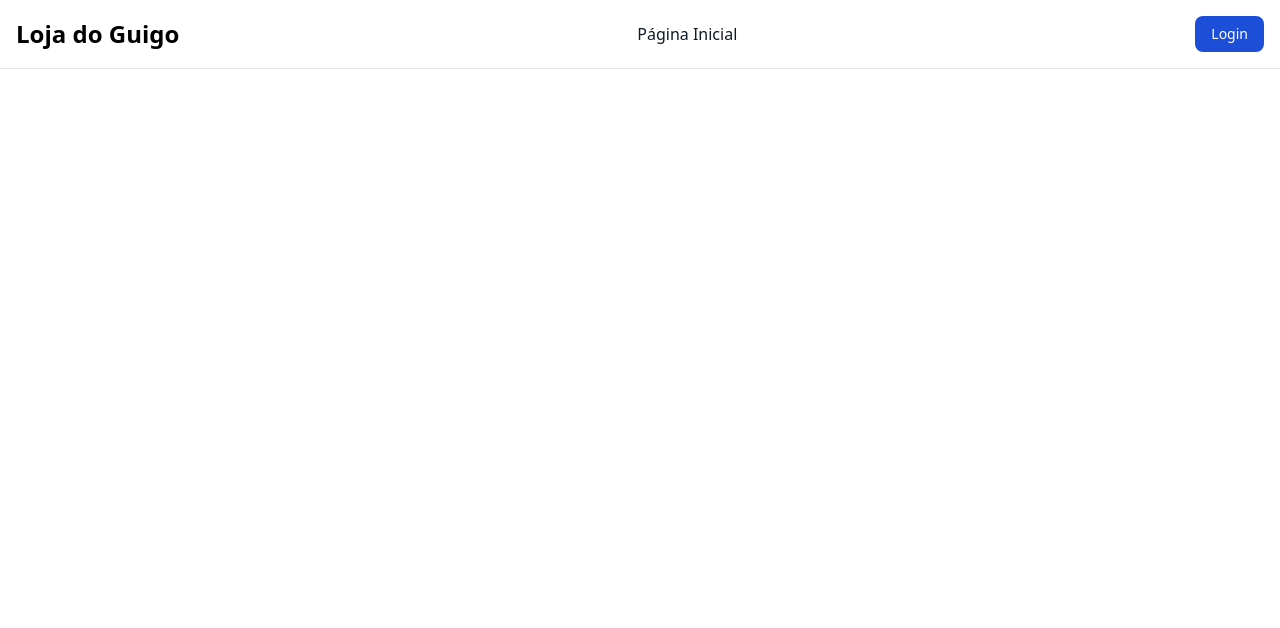
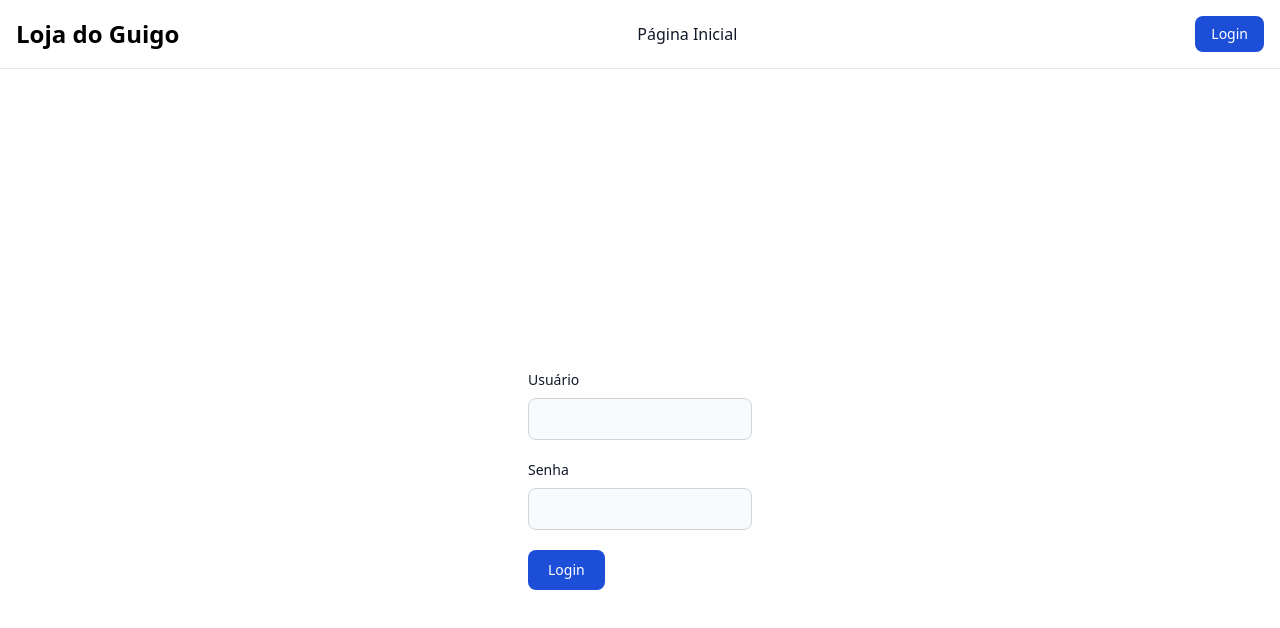
Before and after one commit to guigobecker/loja-do-guigo, a Vue app: page /login in a window 1280 px wide. Shown: the top 628 px of the page. Built offline with nearby package versions, Linux system fonts and the light colour scheme; the HTML template or start-up script is replaced by a standard one.

Commit message:
Implementar login

```diff
--- a/src/App.vue
+++ b/src/App.vue
@@ -20,12 +20,14 @@ import { RouterLink, RouterView } from "vue-router";
           >
         </RouterLink>
         <div class="flex md:order-2 space-x-3 md:space-x-0 rtl:space-x-reverse">
+          <RouterLink :to="{name: 'Login'}">
             <button
               type="button"
               class="text-white bg-blue-700 hover:bg-blue-800 focus:ring-4 focus:outline-none focus:ring-blue-300 font-medium rounded-lg text-sm px-4 py-2 text-center dark:bg-blue-600 dark:hover:bg-blue-700 dark:focus:ring-blue-800"
             >
               Login
             </button>
+          </RouterLink>
           <button
             data-collapse-toggle="navbar-sticky"
             type="button"
@@ -71,8 +73,7 @@ import { RouterLink, RouterView } from "vue-router";
       </div>
     </nav>
 
-    <RouterView class="mt-20"
-    ></RouterView>
+    <RouterView class="mt-20"></RouterView>
   </div>
 </template>
 
--- a/src/router/index.ts
+++ b/src/router/index.ts
@@ -3,6 +3,7 @@ import Index from '../views/Index.vue'
 import CreateProduto from '../views/CreateProduto.vue'
 import EditProduto from '../views/EditProduto.vue'
 import ShowProduto from '../views/ShowProduto.vue'
+import Login from '../views/Login.vue'
 
 const routes = [
     {
@@ -25,6 +26,12 @@ const routes = [
         name: 'Show',
         component: ShowProduto
     },
+    {
+        path: '/login',
+        name: 'Login',
+        component: Login
+    },
+
 ];
 
 const router = createRouter({
--- /dev/null
+++ b/src/views/Login.vue
@@ -0,0 +1,74 @@
+<script setup lang="ts">
+import { ref } from "vue";
+import { useRouter } from "vue-router";
+
+const username = ref("");
+const password = ref("");
+const loginError = ref(false);
+
+const router = useRouter();
+
+const login = async () => {
+  try {
+    const response = await fetch("https://fakestoreapi.com/users");
+    const users = await response.json();
+
+    const isValidUser = users.some(
+      (user: { username: string; password: string }) =>
+        user.username === username.value && user.password === password.value
+    );
+
+    if (isValidUser) {
+      console.log("Login realizado com sucesso.");
+      router.push({ name: "Index" });
+      loginError.value = false;
+
+    } else {
+      loginError.value = true;
+    }
+  } catch (error) {
+    console.error("Erro ao acessar usuários:", error);
+  }
+};
+</script>
+
+<template>
+  <div class="flex flex-col items-center justify-center h-screen">
+    <form @submit.prevent="login" class="max-w-sm mx-auto">
+      <div class="mb-5">
+        <label
+          for="usuario"
+          class="block mb-2 text-sm font-medium text-gray-900"
+          >Usuário</label
+        >
+        <input
+          v-model="username"
+          id="usuario"
+          class="bg-gray-50 border border-gray-300 text-gray-900 text-sm rounded-lg focus:ring-blue-500 focus:border-blue-500 block w-full p-2.5"
+          required
+        />
+      </div>
+      <div class="mb-5">
+        <label for="senha" class="block mb-2 text-sm font-medium text-gray-900"
+          >Senha</label
+        >
+        <input
+          v-model="password"
+          type="password"
+          id="senha"
+          class="bg-gray-50 border border-gray-300 text-gray-900 text-sm rounded-lg focus:ring-blue-500 focus:border-blue-500 block w-full p-2.5"
+          required
+        />
+      </div>
+      <button
+        type="submit"
+        class="text-white bg-blue-700 hover:bg-blue-800 focus:ring-4 focus:outline-none focus:ring-blue-300 font-medium rounded-lg text-sm w-full sm:w-auto px-5 py-2.5 text-center dark:bg-blue-600 dark:hover:bg-blue-700 dark:focus:ring-blue-800"
+      >
+        Login
+      </button>
+    </form>
+    <div v-if="loginError" class="error-message">
+      Usuário ou senha inválido, tente novamente.
+    </div>
+  </div>
+</template>
```
Lines whose indentation alone changed are shown as unchanged.
